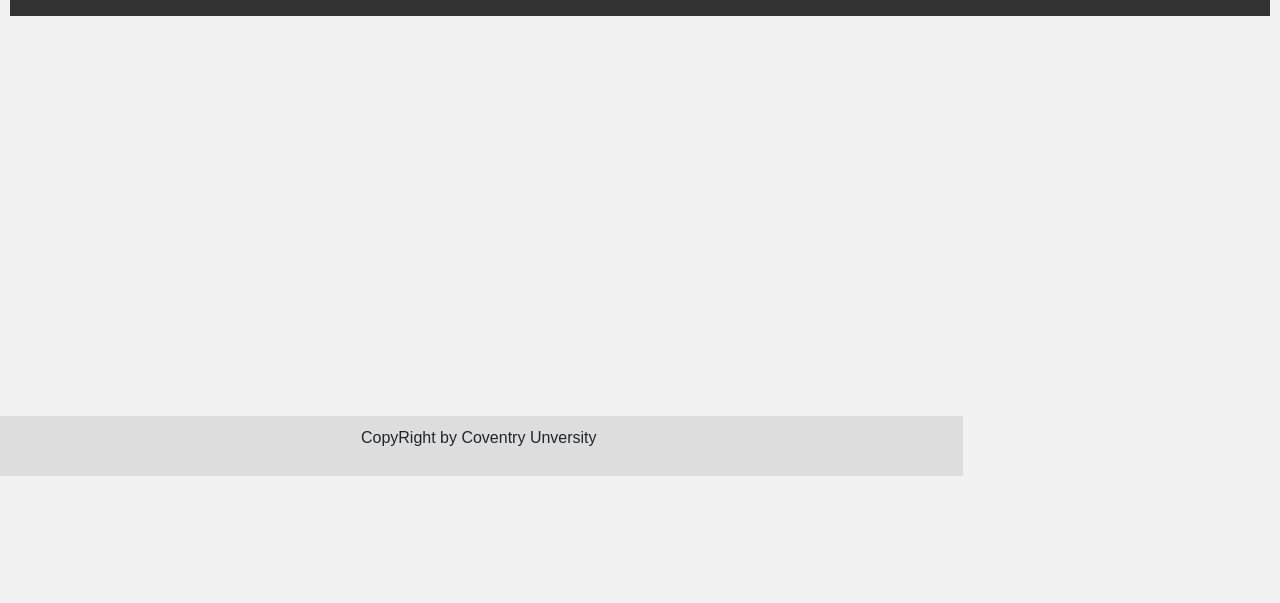
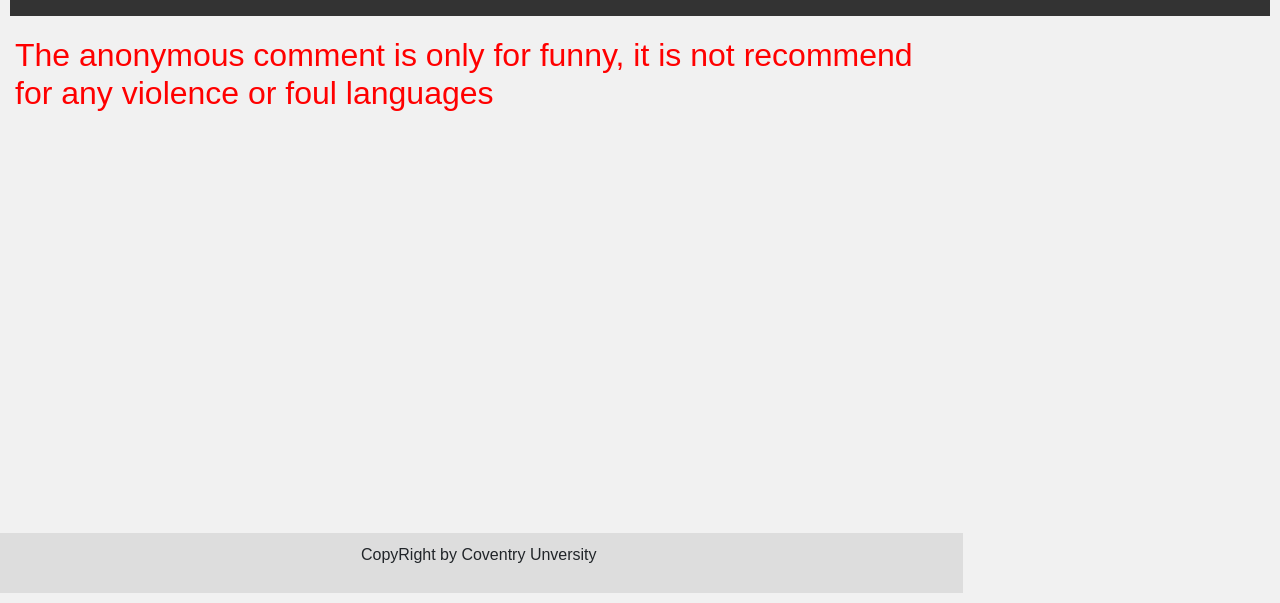
Before and after one commit to hohinleung/client, a plain HTML site: page View/ViewAnonymous.html in a window 1280 px wide. Shown: the part 214-817 px from the top of the page. Drawn offline with nearby package versions, Linux system fonts and the light colour scheme; no server answers.

Commit message:
Fifth commit

```diff
--- a/View/ViewAnonymous.html
+++ b/View/ViewAnonymous.html
@@ -22,6 +22,7 @@
 
 <div class="row">
   <div class="leftcolumn">
+    <h2 style="color: red;">The anonymous comment is only for funny, it is not recommend for any violence or foul languages</h2>
     <div id='anonymous'></div>
 
 <div class="footer">
--- a/View/css/ViewAnonymous.css
+++ b/View/css/ViewAnonymous.css
@@ -33,6 +33,9 @@
     text-align: center;
     padding: 14px 16px;
     text-decoration: none;
+  }
+  h2{
+    padding: 20px;
   }
 
   /* Change color on hover */
```
